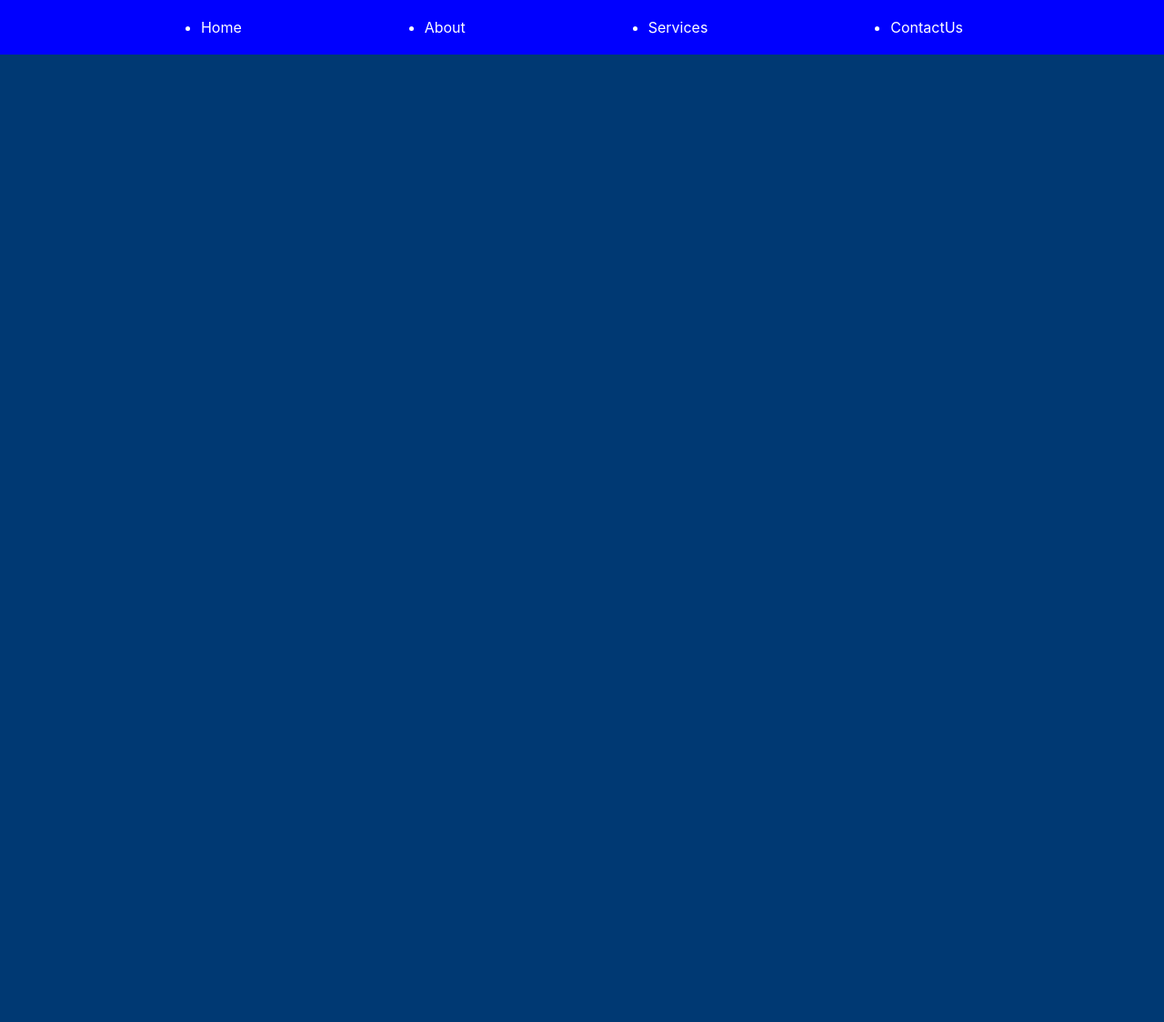
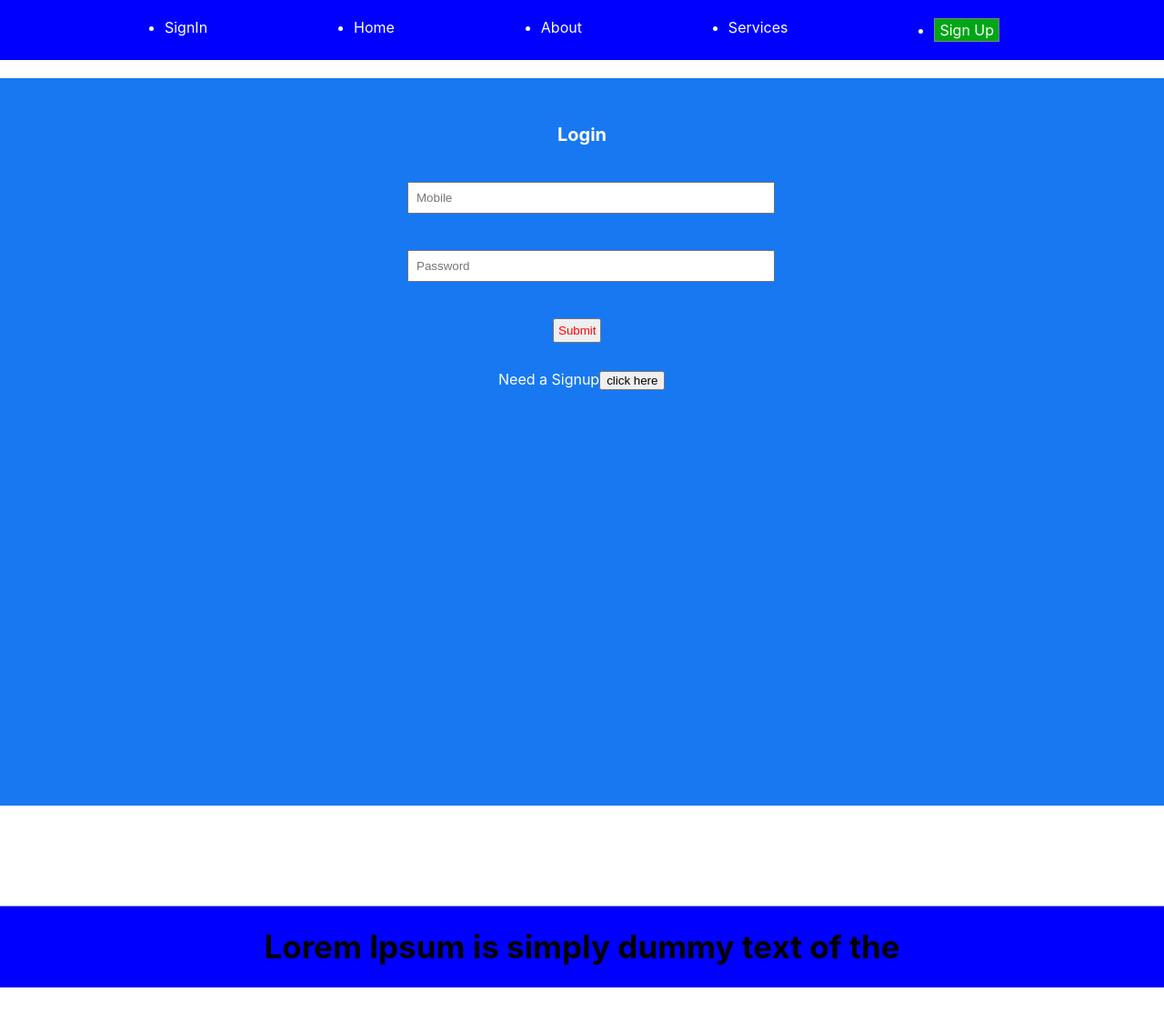
Before and after one commit to VimalSpectus/web, a React (Create React App) app: page / in a window 1280 px wide. Shown: the top 1124 px of the page at 91% size. After the commit the page ends 1086 px from the top, so only its background shows below. Built offline with nearby package versions, Linux system fonts and the light colour scheme.

Commit message:
commit web

```diff
--- a/src/App.js
+++ b/src/App.js
@@ -1,11 +1,30 @@
+import React from 'react';
 import './App.css';
-import Nav from './Components/Nav';
+import Header from './Components/Header';
+import Home from "./Components/Home";
+import About from "./Components/About";
+import Services from "./Components/Services";
+import Signln from "./Components/Signln";
+import ContactUs from "./Components/ContactUs";
+import { BrowserRouter as Router, Routes, Route } from "react-router-dom";
+import Footer from './Components/Footer'
 
 function App() {
   return (
     <div>
 
-     <Nav/>
+      <Router>
+   <Header/>
+    <Routes >
+    <Route path="/" element={<Signln/>} />
+    <Route path="/Home" element={<Home />} />
+    <Route path="/About" element={<About />} />
+    <Route path="/ContactUs" element={<ContactUs />} />
+    <Route path="/Services" element={<Services />} />
+    </Routes>
+    <Footer/>
+  </Router>
+  {/* <SignIn/> */}
 
 
     </div>
--- a/src/Components/About.js
+++ b/src/Components/About.js
@@ -1,20 +1,43 @@
-import React from 'react'
-import classes from  "./AllCssStyle.module.css"
+import React from "react";
+import classes from "./AllCssStyle.module.css";
 
 const About = () => {
   return (
     <div>
-               <div className={classes.main_text}>
-              Lorem Ipsum
-              <br />
-              simply dummy text
-            </div>
+      <div className={classes.main_text}>
+        Why We’re Here
 
-            <div className={classes.main_text_second}>
-              Lorem Ipsum is simply dummy text of
-            </div>
+      </div>
+
+      <div className={classes.banners}>
+        <h2>See What They're Saying About This Website</h2>
+        <p>
+        We support the ecosystem of people who provide services in the personal
+        injury industry. <br /> We believe by powering them, we help the plaintiffs
+        whom they serve to get a better deal from the justice system. <br />
+
+          case was settled, but the law firm accidentally paid the wrong
+          lienholder. If it wasn’t for Mighty, I <br /> may not have found out
+          in time to recover. It’s an essential tool for lienholders.”
+        </p>
+
+        <p>
+          Said Elshihabi, MD Legacy Brain & Spine (Medical Provider) Marietta,
+          GA <br />
+          "My #1 favorite thing about using Mighty is that it helps prevent
+          cases from "slipping through the cracks.
+          <br />" This provides a much faster turn around time for settling
+          cases!" Sandy West
+        </p>
+
+        <p>
+          "Mighty's law firm portal is a great resource for our company.  <br />I truly
+          appreciate that they've figured a way to streamline <br /> our day-to-day
+          processes and allow us to focus on the growth of our business."
+        </p>
+      </div>
     </div>
-  )
-}
+  );
+};
 
-export default About
+export default About;
--- a/src/Components/AllCssStyle.module.css
+++ b/src/Components/AllCssStyle.module.css
@@ -54,10 +54,10 @@
     padding: 20px;
     color: #ffffff;
     margin-bottom: 20px;
+
 }
 .background_col{
     background-color: #003973;
-    height: 185vh;
     color: #ffffff;
 
 }
@@ -98,11 +98,13 @@
   font-weight: 600;
   margin-top: 0px;
   padding-left: 20px;
+  text-align: center;
 }
 .main_text_second {
   font-size: 20px;
   font-weight: 600;
   padding-left: 20px;
+  text-align: center;
 }
 .package_imagebanner {
  width: 100%;
@@ -300,8 +302,95 @@
 }
 
 .banners{
-  padding: 20px;
+  text-align: center;
+  padding-top: 50px;
 }
 .banner_img{
   width: 100%;
 }
+.footer{
+background-color: red;
+margin-top: 20px;
+color: #ffffff;
+height: 10vh;
+
+}
+/* footer */
+.webView{
+  background-color: blue;
+  /* padding-top: 50px;
+  padding-bottom: 50px; */
+  margin-top: 110px;
+  border-style: solid none none;
+  border-width: 1px;
+  border-color: #8e95a9;
+  opacity: 1;
+  font-size: 14px;
+
+}
+
+.mainHeads {
+  font-size: 35px;
+  width: 100%;
+  color: black;
+  text-align: center;
+}
+.subHead {
+  width: 85%;
+}
+
+.headingAndAction{
+  display: flex;
+  width: 100%;
+  max-width: 1100px;
+  margin-right: auto;
+  margin-left: auto;
+}
+.sign_Div{
+  width: 30%;
+  margin: auto;
+  justify-content: center;
+
+}
+.inp{
+  width: 100%;
+  padding: 8px;
+  margin-top: 40px;
+  outline: none;
+}
+.backg{
+  background-color: #1778f2;
+  height: 100vh;
+}
+.para_login{
+  font-size: 20px;
+  font-weight: bold;
+  color: #ffffff;
+  margin: 0;
+  text-align: center;
+  padding-top: 50px;
+}
+.btn_sign{
+padding: 4px;
+margin: 40px 0 0 160px;
+color: red;
+outline: none;
+}
+.need_signup{
+  font-size: 16px;
+  color: #ffffff;
+  margin-left: 100px;
+}
+.click_sign{
+  outline: none ;
+  color: #000000;
+}
+.flex_p_b{
+display: flex;
+margin-top: 30px;
+}
+.sign_li{
+  border: 1px solid gray;
+  padding:2px 5px 2px  5px;
+  background-color: #00a614;
+}
--- /dev/null
+++ b/src/Components/Footer.js
@@ -0,0 +1,20 @@
+import React from "react";
+import classes from "./AllCssStyle.module.css";
+
+const Footer = () => {
+  return (
+    <div>
+      <div className={classes.webView}>
+        <div className={classes.headingAndAction}>
+          <h1 className={classes.mainHeads}>
+
+            Lorem Ipsum is simply dummy text of the
+          </h1>
+
+        </div>
+      </div>
+    </div>
+  );
+};
+
+export default Footer;
--- /dev/null
+++ b/src/Components/Header.js
@@ -0,0 +1,54 @@
+import React from "react";
+import { Link } from "react-router-dom";
+import classes from  "./AllCssStyle.module.css"
+
+
+
+const Header = () => {
+  return (
+
+      <div className={classes.background_col}>
+        <nav>
+          <ul className={classes.navigation_div}>
+          <li>
+              <Link to="/Signln" className={classes.col}>
+              SignIn
+              </Link>
+              {/* here we can replace a to Link and href to To */}
+            </li>
+            <li>
+              <Link to="/Home" className={classes.col}>
+                Home
+              </Link>
+              {/* here we can replace a to Link and href to To */}
+            </li>
+            <li>
+              <Link to="/About" className={classes.col}>
+                About
+              </Link>
+              {/* here we can replace a to Link and href to To */}
+            </li>
+
+            <li>
+              <Link to="/Services" className={classes.col}>
+                Services
+              </Link>
+              {/* here we can replace a to Link and href to To */}
+            </li>
+            <li  className={classes.sign_li}>
+              <Link to="/ContactUs" className={classes.col}>
+                Sign Up
+              </Link>
+              {/* here we can replace a to Link and href to To */}
+            </li>
+          </ul>
+        </nav>
+
+        {/* Now we can use Swich  mrthod */}
+
+
+      </div>
+
+  );
+};
+export default Header;
--- a/src/Components/Home.js
+++ b/src/Components/Home.js
@@ -14,10 +14,16 @@ const Home = () => {
           Lorem Ipsum is simply dummy text of
         </div>
       </div>
-       <div className={classes.banners}>
-         <img className={classes.banner_img} src="photo-1446057032654-9d8885db76c6.jpg"/>
-         </div>
-
+      <div className={classes.banners}>
+        <h2>See What They're Saying About This Website</h2>
+        <p>
+          See What They're Saying About Mighty “Mighty saved our practice
+          thousands of dollars on one case alone. We got a notification that the <br/>
+          case was settled, but the law firm accidentally paid the wrong
+          lienholder. If it wasn’t for Mighty, I <br/> may not have found out in time
+          to recover. It’s an essential tool for lienholders.”
+        </p>
+      </div>
     </div>
   );
 };
--- a/src/Components/Nav.js
+++ /dev/null
@@ -1,58 +0,0 @@
-import React from 'react'
-import {
-    BrowserRouter as Router,Routes,
-    Route,
-    Link
-  } from "react-router-dom";
-  import Home from "./Home"
-  import About from "./About"
-  import Services from "./Services"
-  import ContactUs from "./ContactUs";
-  import classes from "./AllCssStyle.module.css"
-
-const Nav = () => {
-    return (
-
-
-      <Router>
-          <div className={classes.background_col}>
-              <nav >
-                  <ul className={classes.navigation_div}>
-                      <li>
-                          <Link to='/Home'  className={classes.col} >Home</Link>
-                             {/* here we can replace a to Link and href to To */}
-                      </li>
-                      <li>
-                          <Link to='/About'  className={classes.col}>About</Link>
-                          {/* here we can replace a to Link and href to To */}
-                      </li>
-
-                      <li>
-                          <Link to='/Services'  className={classes.col}>Services</Link>
-                             {/* here we can replace a to Link and href to To */}
-                      </li>
-                      <li>
-                          <Link to='/ContactUs'  className={classes.col}>ContactUs</Link>
-                             {/* here we can replace a to Link and href to To */}
-                      </li>
-
-                  </ul>
-              </nav>
-
-                  {/* Now we can use Swich  mrthod */}
-
-        <Routes>
-          <Route path="/Home"   element={<Home/>} />
-          <Route path="/About" element={<About />} />
-          <Route path="/ContactUs"  element={<ContactUs />} />
-          <Route path="/Services"   element={<Services/>} />
-        </Routes>
-
-
-
-          </div>
-      </Router>
-
-    );
-  }
-  export default Nav;
```
Also changed, not shown: src/Components/Routing.js (added, +11 -0 lines).
